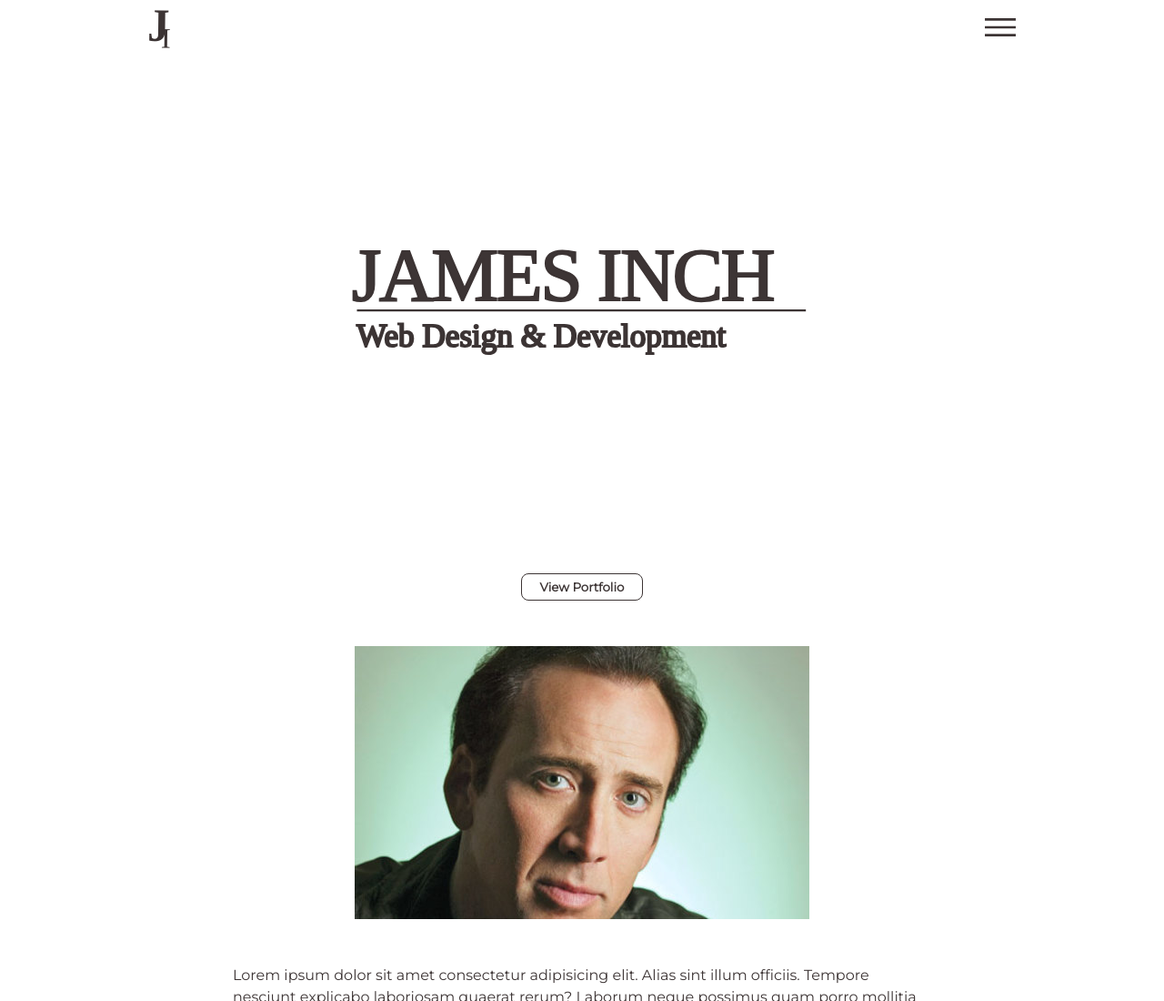
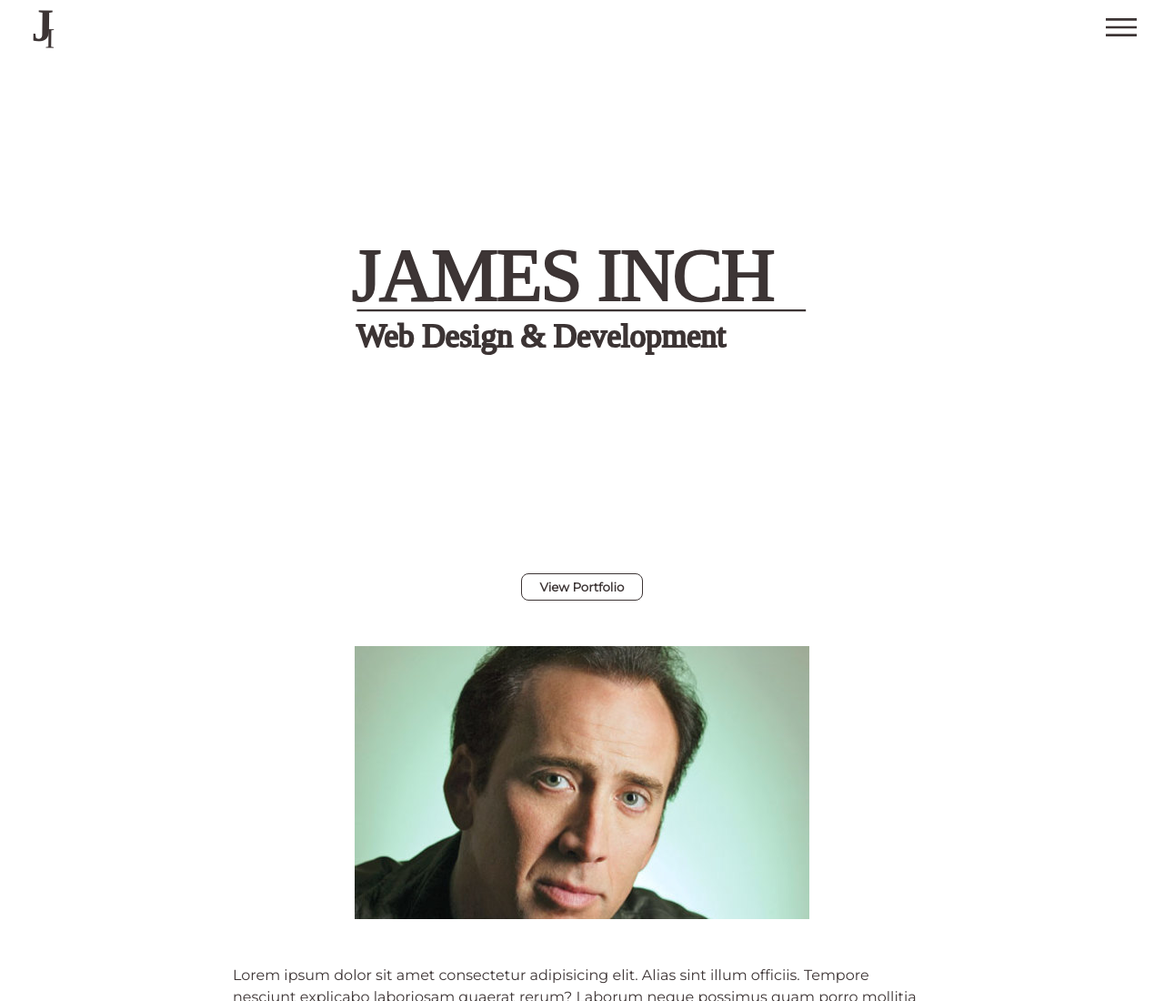
Before and after one commit to James-Inch/James-, a plain HTML site: page index.html in a window 1280 px wide. Shown: the top 1100 px of the page at 91% size. Drawn offline with Linux system fonts and the light colour scheme.

Commit message:
change iframes back to img

```diff
--- a/index.html
+++ b/index.html
@@ -13,8 +13,8 @@
 
 <body>
     <nav>
-        <iframe id="logo" src="assets/initials.svg" alt="logo" class="hvr-shrink"></iframe>
-        <iframe id="menu" src="assets/menu.svg" alt="menu" class="hvr-shrink"></iframe>
+        <img id="logo" src="assets/initials.svg" alt="logo" class="hvr-shrink">
+        <img id="menu" src="assets/menu.svg" alt="menu" class="hvr-shrink">
         <div id="hidden" class="hidden">
             <button id="closeMenuBtn">Close Menu</button>
         </div>
```
